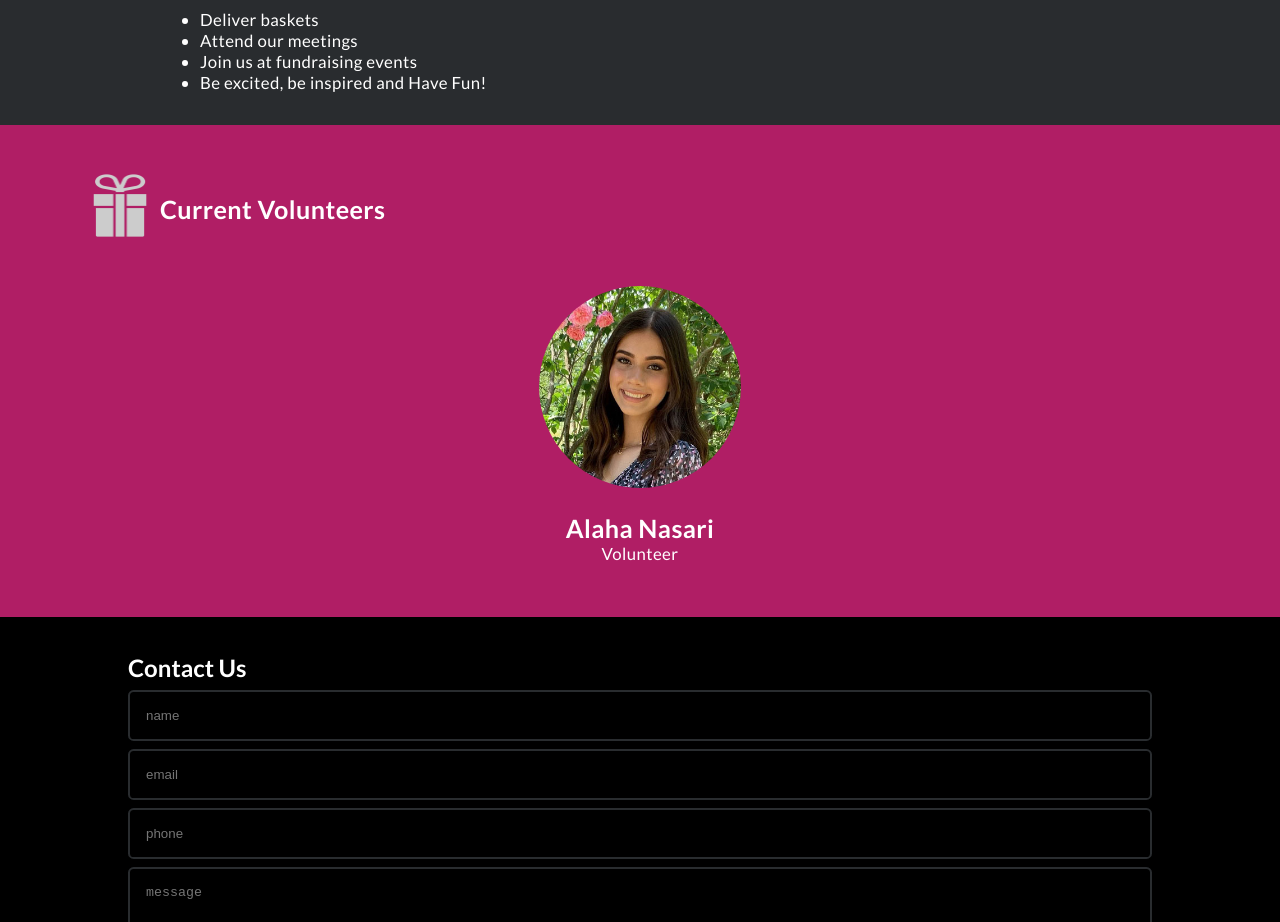
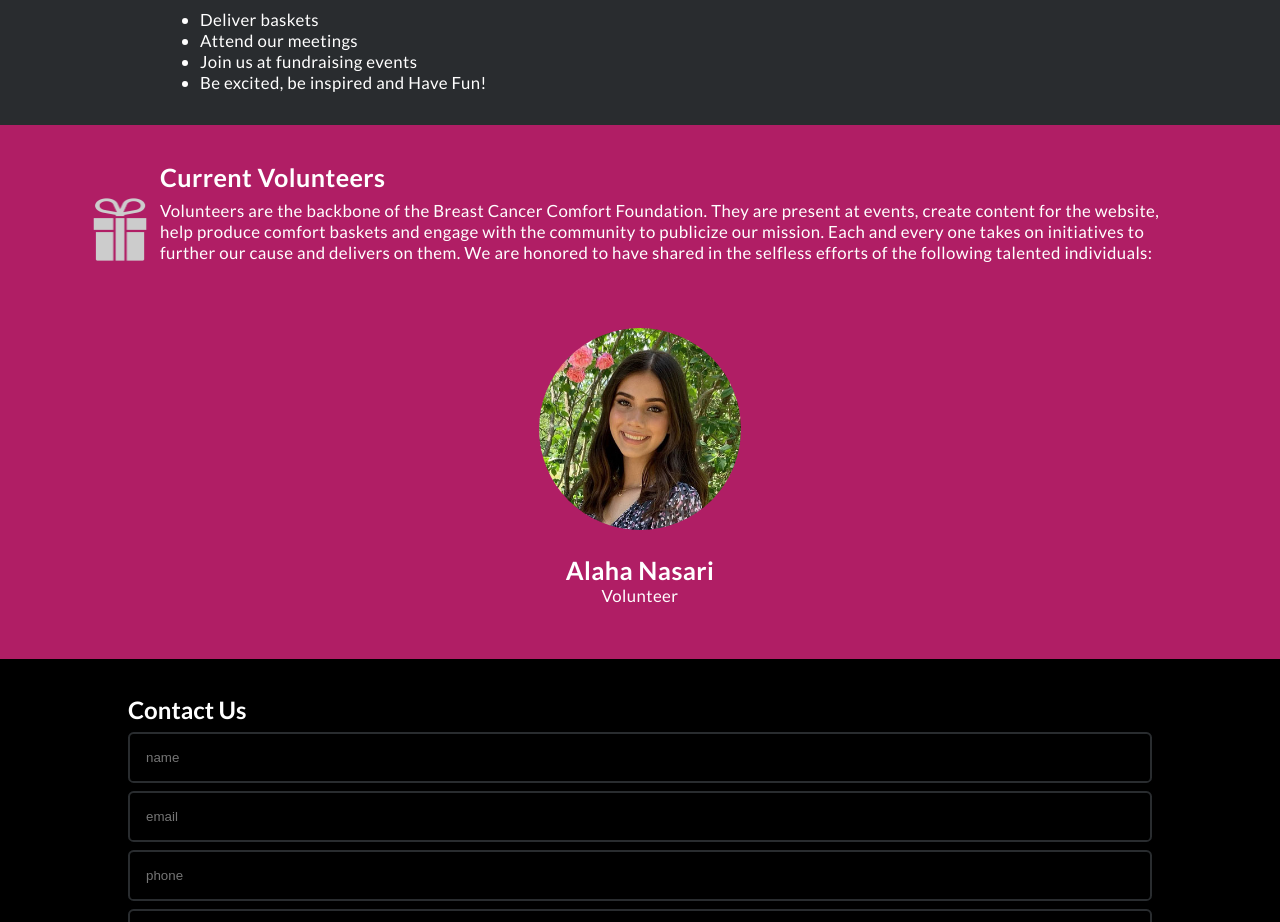
Before and after one commit to vishalicious213/bcc-v2, a Next.js app: page /volunteer in a window 1280 px wide. Shown: the part 1180-2102 px from the top of the page. Built offline with nearby package versions, Linux system fonts and the light colour scheme.

Commit message:
updated Volunteer page with new text section. removed text heading from bio component

```diff
--- a/components/bio.js
+++ b/components/bio.js
@@ -8,16 +8,6 @@ const team = [
 export default function Bio() {
   return (
     <div>
-        <section className='pink-container gift-container'>
-            <div className='gift-img-container'>
-                <img className='gift-img' src='gift.png' alt='wrapped gift' />
-            </div>
-
-            <div className='gift-text-container'>
-                <h2 className='h2'>Current Volunteers</h2>
-            </div>
-        </section>
-
         <section className='team pink-container'>
             {team.map(person =>
                 <div key={person.id} className='person'>
--- a/pages/volunteer.js
+++ b/pages/volunteer.js
@@ -50,6 +50,16 @@ export default function Volunteer() {
             </div>
           </section>
 
+          <section className='pink-container gift-container'>
+            <div className='gift-img-container'>
+                <img className='gift-img' src='gift.png' alt='wrapped gift' />
+            </div>
+            <div className='gift-text-container'>
+                <h2 className='h2'>Current Volunteers</h2>
+                <p className='no-space-above'>Volunteers are the backbone of the Breast Cancer Comfort Foundation. They are present at events, create content for the website, help produce comfort baskets and engage with the community to publicize our mission. Each and every one takes on initiatives to further our cause and delivers on them. We are honored to have shared in the selfless efforts of the following talented individuals:</p>
+            </div>
+          </section>
+
           <Bio />
       </main>
     </div>
```
